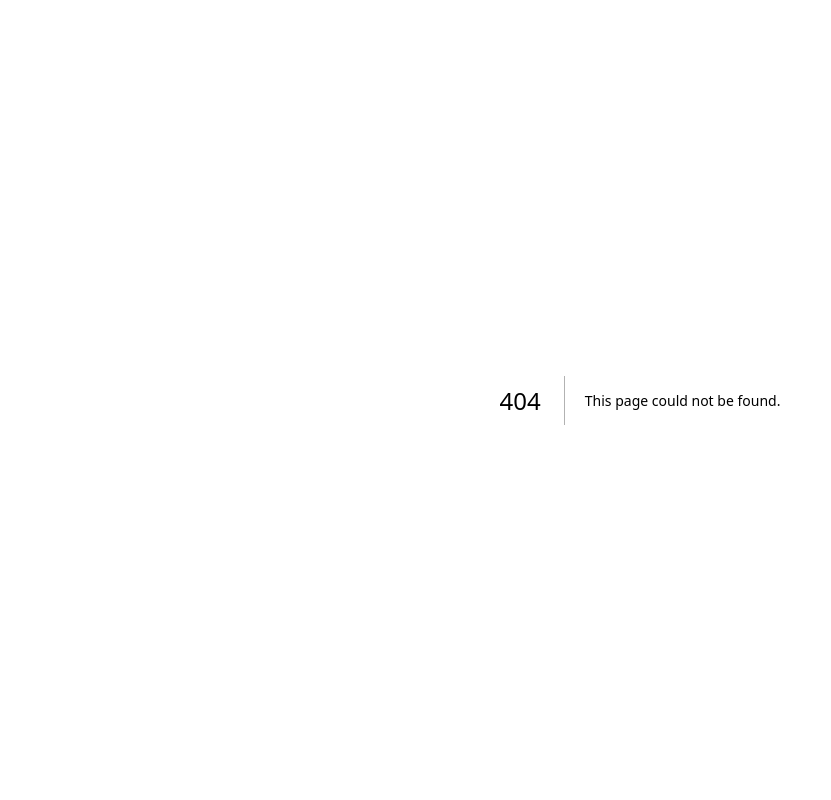
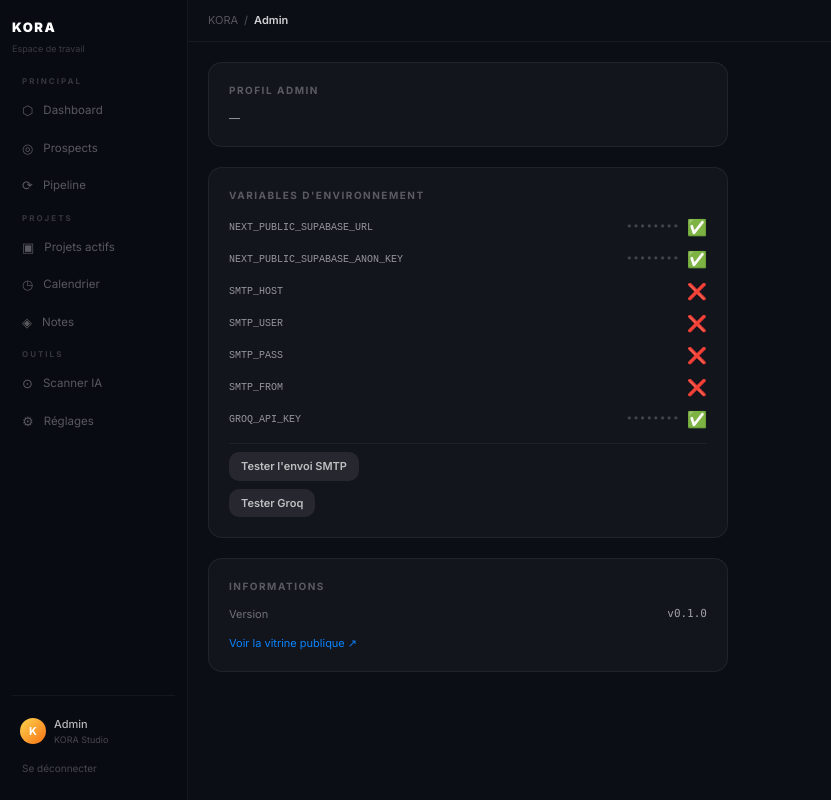
Before and after one commit to Voxx45/kora, a Next.js app: page /reglages in a window 1280 px wide. Before the commit this address had no page. Shown: the whole page, without its empty margins (0-831 px from the left). Built offline with nearby package versions, Linux system fonts and the light colour scheme; no server answers.

Commit message:
feat(crm): page Réglages (profil, env, test SMTP/Groq)

```diff
--- /dev/null
+++ b/app/(admin)/reglages/ReglagesClient.tsx
@@ -0,0 +1,124 @@
+'use client'
+import { useState, useTransition } from 'react'
+import { testSmtp, testGroq } from '@/lib/actions/settings'
+
+interface EnvVar { name: string; present: boolean }
+
+interface Props {
+  email: string
+  envStatus: EnvVar[]
+  version: string
+}
+
+function Section({ title, children }: { title: string; children: React.ReactNode }) {
+  return (
+    <div
+      className="rounded-[14px] p-5 flex flex-col gap-3"
+      style={{ background: 'rgba(255,255,255,0.03)', border: '1px solid rgba(255,255,255,0.06)' }}
+    >
+      <h2 className="text-[10px] uppercase tracking-[1.5px] font-bold" style={{ color: 'rgba(255,255,255,0.3)' }}>
+        {title}
+      </h2>
+      {children}
+    </div>
+  )
+}
+
+function TestButton({
+  label,
+  action,
+}: {
+  label: string
+  action: () => Promise<{ success: boolean; error?: string }>
+}) {
+  const [result, setResult] = useState<{ success: boolean; error?: string } | null>(null)
+  const [pending, start] = useTransition()
+
+  return (
+    <div className="flex items-center gap-3">
+      <button
+        onClick={() => {
+          setResult(null)
+          start(async () => {
+            const r = await action()
+            setResult(r)
+          })
+        }}
+        disabled={pending}
+        className="px-3 py-1.5 rounded-[10px] text-[11px] font-semibold"
+        style={{
+          background: 'rgba(255,255,255,0.08)',
+          color: 'rgba(255,255,255,0.7)',
+          opacity: pending ? 0.5 : 1,
+        }}
+      >
+        {pending ? 'Test en cours…' : label}
+      </button>
+      {result && (
+        <span className="text-[11px]" style={{ color: result.success ? '#30D158' : '#FF453A' }}>
+          {result.success ? '✓ OK' : `✗ ${result.error}`}
+        </span>
+      )}
+    </div>
+  )
+}
+
+export function ReglagesClient({ email, envStatus, version }: Props) {
+  return (
+    <div className="flex-1 overflow-y-auto p-5 flex flex-col gap-5 max-w-[560px]">
+      <Section title="Profil admin">
+        <div className="flex items-center justify-between">
+          <p className="text-[11px]" style={{ color: 'rgba(255,255,255,0.6)' }}>
+            {email || '—'}
+          </p>
+        </div>
+      </Section>
+
+      <Section title="Variables d'environnement">
+        <div className="flex flex-col gap-2">
+          {envStatus.map(v => (
+            <div key={v.name} className="flex items-center justify-between">
+              <code
+                className="text-[10px]"
+                style={{ color: 'rgba(255,255,255,0.55)', fontFamily: 'monospace' }}
+              >
+                {v.name}
+              </code>
+              <div className="flex items-center gap-2">
+                <span className="font-mono text-[11px]" style={{ color: 'rgba(255,255,255,0.2)' }}>
+                  {v.present ? '••••••••' : ''}
+                </span>
+                <span>{v.present ? '✅' : '❌'}</span>
+              </div>
+            </div>
+          ))}
+        </div>
+        <div
+          className="flex flex-col gap-2 pt-2"
+          style={{ borderTop: '1px solid rgba(255,255,255,0.05)' }}
+        >
+          <TestButton label="Tester l'envoi SMTP" action={testSmtp} />
+          <TestButton label="Tester Groq" action={testGroq} />
+        </div>
+      </Section>
+
+      <Section title="Informations">
+        <div className="flex items-center justify-between">
+          <span className="text-[11px]" style={{ color: 'rgba(255,255,255,0.4)' }}>Version</span>
+          <span className="text-[11px] font-mono" style={{ color: 'rgba(255,255,255,0.6)' }}>
+            v{version}
+          </span>
+        </div>
+        <a
+          href="/"
+          target="_blank"
+          rel="noopener noreferrer"
+          className="text-[11px] hover:underline"
+          style={{ color: '#0A84FF' }}
+        >
+          Voir la vitrine publique ↗
+        </a>
+      </Section>
+    </div>
+  )
+}
--- /dev/null
+++ b/app/(admin)/reglages/page.tsx
@@ -0,0 +1,37 @@
+import { createSupabaseServerClient } from '@/lib/supabase-server'
+import { AdminTopbar } from '@/components/admin/AdminTopbar'
+import { ReglagesClient } from './ReglagesClient'
+
+const REQUIRED_VARS = [
+  'NEXT_PUBLIC_SUPABASE_URL',
+  'NEXT_PUBLIC_SUPABASE_ANON_KEY',
+  'SMTP_HOST',
+  'SMTP_USER',
+  'SMTP_PASS',
+  'SMTP_FROM',
+  'GROQ_API_KEY',
+]
+
+export default async function ReglagesPage() {
+  const supabase = await createSupabaseServerClient()
+  const { data: { user } } = await supabase.auth.getUser()
+
+  const envStatus = REQUIRED_VARS.map(v => ({
+    name: v,
+    present: !!process.env[v],
+  }))
+
+  // eslint-disable-next-line @typescript-eslint/no-require-imports
+  const { version } = require('../../../package.json') as { version: string }
+
+  return (
+    <div className="flex flex-col h-full">
+      <AdminTopbar />
+      <ReglagesClient
+        email={user?.email ?? ''}
+        envStatus={envStatus}
+        version={version}
+      />
+    </div>
+  )
+}
```
